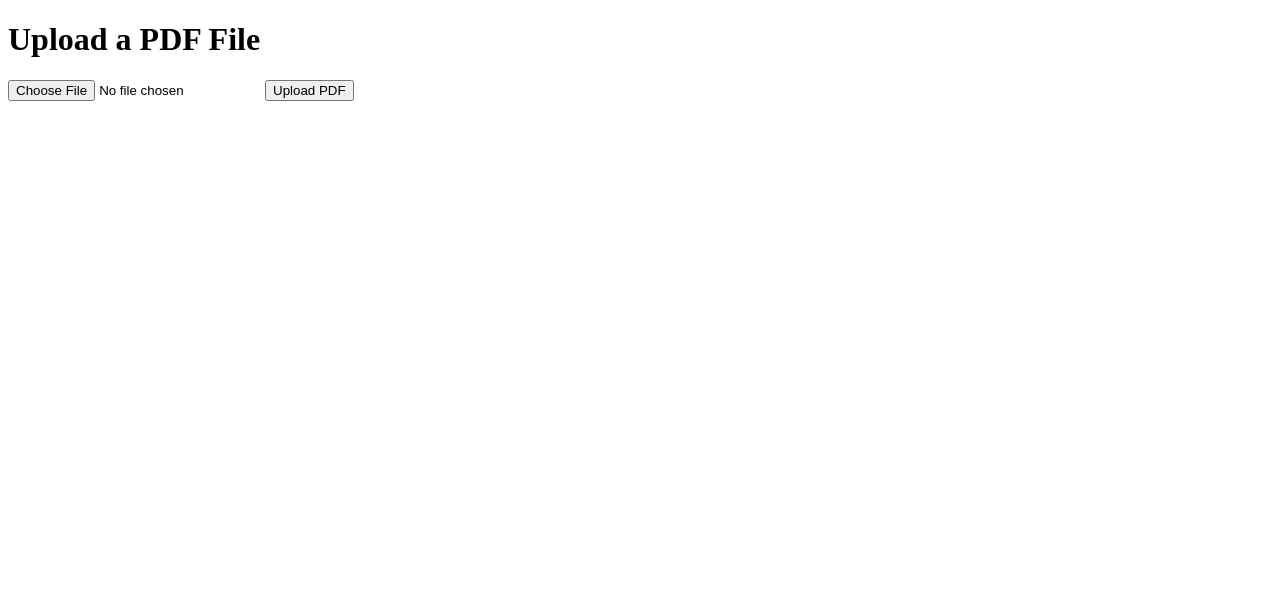
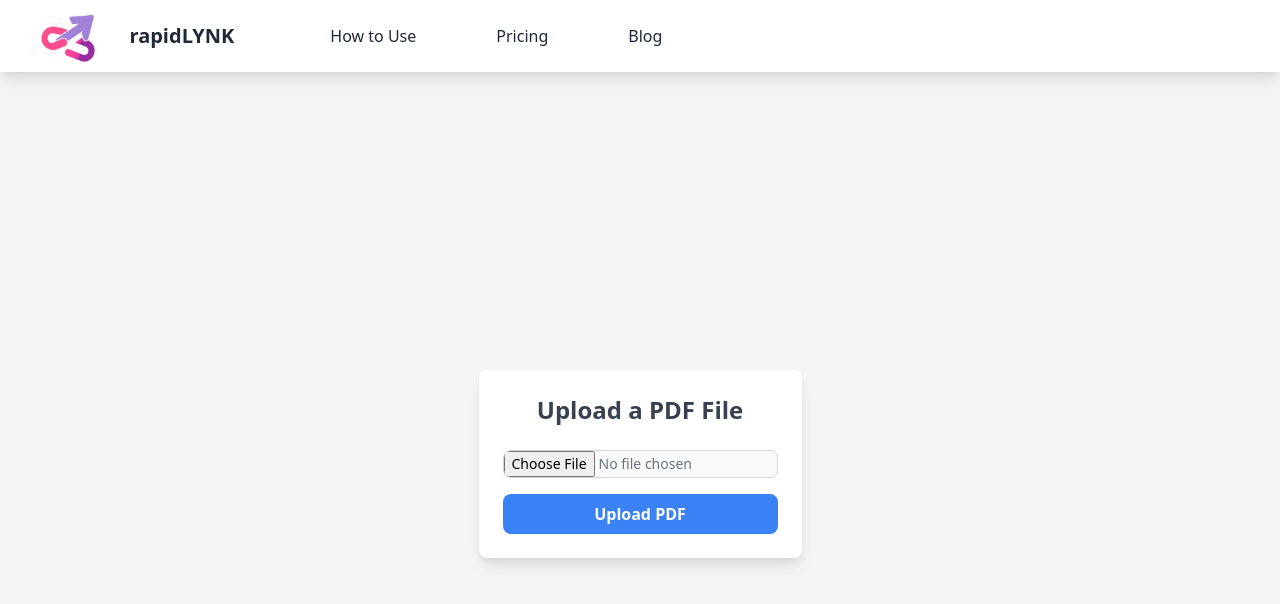
Before and after one commit to rohit20047/aws_s3, a website: page public/index.html in a window 1280 px wide. Drawn offline with nearby package versions, Linux system fonts and the light colour scheme.

Commit message:
ui developed

```diff
--- a/public/index.html
+++ b/public/index.html
@@ -1,18 +1,74 @@
-
-
-
 <!DOCTYPE html>
 <html lang="en">
 <head>
     <meta charset="UTF-8">
     <meta name="viewport" content="width=device-width, initial-scale=1.0">
     <title>Upload PDF</title>
+    <link rel="stylesheet" href="https://cdn.jsdelivr.net/npm/tailwindcss@2.2.19/dist/tailwind.min.css">
 </head>
-<body>
-    <h1>Upload a PDF File</h1>
-    <form action="/upload" method="POST" enctype="multipart/form-data">
-        <input type="file" name="pdfFile" accept="application/pdf" required>
-        <button type="submit">Upload PDF</button>
-    </form>
+<body class="bg-gray-100">
+
+    <!-- Navbar -->
+    <nav class="bg-white shadow-lg">
+        <div class="max-w-7xl mx-auto px-4">
+            <div class="flex justify-start items-center py-1">
+                <!-- Logo and Brand Name -->
+                <div class="flex items-center">
+                    <img src="image/logo.png" alt="Logo" class="h-16 w-8/12">
+                    <span class="font-semibold text-xl text-gray-800 ml-2">rapidLYNK</span>
+                </div>
+
+                <!-- Navigation Links -->
+                <div class="hidden md:flex space-x-20 ml-24">
+                    <a href="#" class="text-gray-800 hover:text-blue-600">How to Use</a>
+                    <a href="#" class="text-gray-800 hover:text-blue-600">Pricing</a>
+                    <a href="#" class="text-gray-800 hover:text-blue-600">Blog</a>
+                </div>
+            </div>
+        </div>
+    </nav>
+
+    <!-- Main content -->
+    <div class="flex flex-col justify-center items-center min-h-screen space-y-4">
+        <div id="uploadFormContainer" class="bg-white p-6 rounded-lg shadow-lg">
+          <form id="uploadForm" action="/upload" method="POST" enctype="multipart/form-data">
+            <h1 class="text-2xl font-bold text-center mb-6 text-gray-700">Upload a PDF File</h1>
+            <input type="file" name="pdfFile" accept="application/pdf" required class="block w-full text-sm text-gray-500 border border-gray-300 rounded-lg cursor-pointer bg-gray-50 focus:outline-none focus:ring-2 focus:ring-blue-500">
+            <button type="submit" class="mt-4 w-full bg-blue-500 text-white font-semibold py-2 rounded-lg hover:bg-blue-600">Upload PDF</button>
+          </form>
+        </div>
+        <div id="fileLink" class="text-center">
+          <!-- Link will be dynamically inserted here -->
+        </div>
+      </div>
+
+
+
+    <!-- JavaScript to handle form submission and display the link -->
+    <script>
+        document.getElementById('uploadForm').addEventListener('submit', async function(event) {
+            event.preventDefault();
+
+            const formData = new FormData(this);
+            try {
+                const response = await fetch('/upload', {
+                    method: 'POST',
+                    body: formData
+                });
+
+                // Get raw text from the response
+                const text = await response.json();
+
+
+                if (response.ok) {
+                    // Update the fileLink div with the link and ensure it opens in a new tab with added styling
+                    document.getElementById('fileLink').innerHTML = `<a href="${text.fileUrl}" target="_blank" class="text-blue-500 underline">${text.fileUrl}</a>`;
+                }
+            } catch (fetchError) {
+                document.getElementById('fileLink').textContent = `Fetch error: ${fetchError.message}`;
+            }
+        });
+    </script>
+
 </body>
 </html>
--- /dev/null
+++ b/src/input.css
@@ -0,0 +1,3 @@
+@tailwind base;
+@tailwind components;
+@tailwind utilities;
--- /dev/null
+++ b/tailwind.config.js
@@ -0,0 +1,8 @@
+/** @type {import('tailwindcss').Config} */
+module.exports = {
+  content: ["./public/*.html"],
+  theme: {
+    extend: {},
+  },
+  plugins: [],
+}
```
Also changed, not shown: function/app.js (renamed from function/index.js, +7 -6 lines), package.json (+6 -1 lines), public/image/logo.png (added), public/style.css (added), 1 other file.
